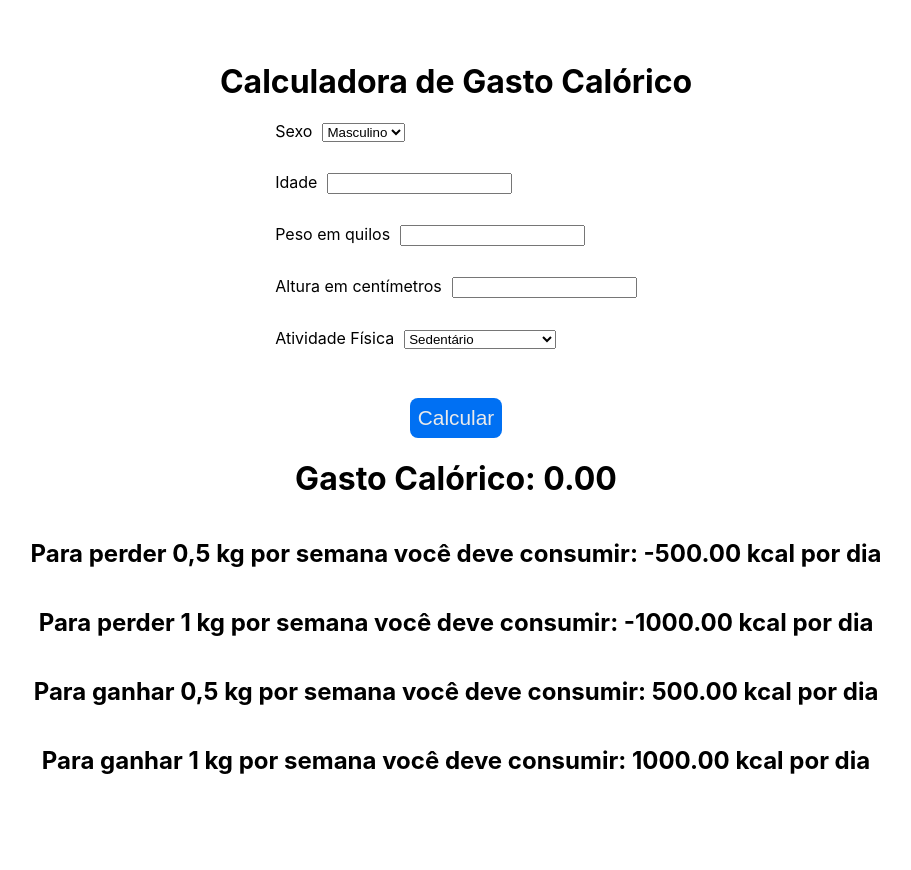
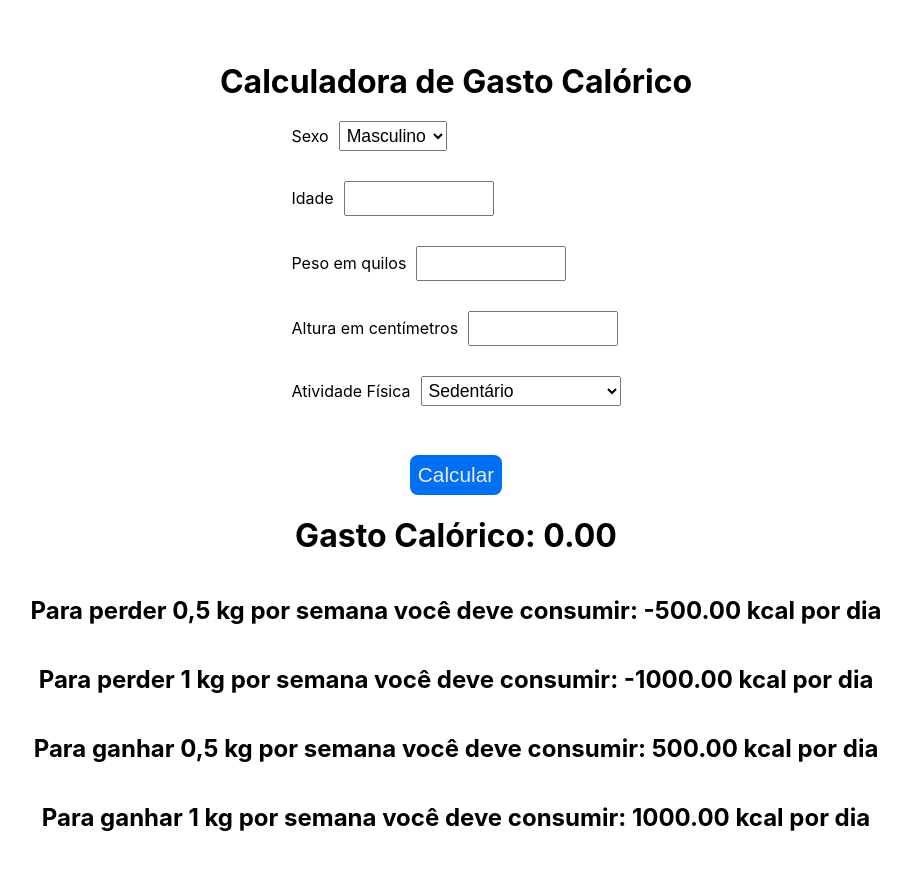
Before and after one commit to gabrielfpereira/gasto-calorico, a Next.js app: page /calculadora in a window 1280 px wide. Shown: the top 870 px of the page, without its empty margins (184-1095 px from the left). Built offline with nearby package versions, Linux system fonts and the light colour scheme.

Commit message:
estilização nas iinformações dos gastos calóricos

```diff
--- a/pages/calculadora/index.js
+++ b/pages/calculadora/index.js
@@ -41,7 +41,7 @@ export default function Calculadora (){
             <div className={styles.form}>
             <div className={styles.formGroup}>
                 <label>Sexo</label>
-                <select name='sexo' onChange={(item) => setSexo(item.target.value)}>
+                <select className={styles.selects} name='sexo' onChange={(item) => setSexo(item.target.value)}>
                     <option value={"Masculino"} defaultValue>Masculino</option>
                     <option value={"Feminino"}>Feminino</option>
                 </select>
@@ -49,22 +49,22 @@ export default function Calculadora (){
 
             <div className={styles.formGroup}>
                 <label>Idade</label>
-                <input name='idade' type={"number"} onChange={(item) => setIdade(item.target.value)}/>
+                <input className={styles.inputs} name='idade' type={"number"} onChange={(item) => setIdade(item.target.value)}/>
             </div>
 
             <div className={styles.formGroup}>
                 <label>Peso em quilos</label>
-                <input name='peso' type={"number"} onChange={(item) => setPeso(item.target.value)} />
+                <input className={styles.inputs} name='peso' type={"number"} onChange={(item) => setPeso(item.target.value)} />
             </div>
 
             <div className={styles.formGroup}>
                 <label>Altura em centímetros</label>
-                <input name='altura' type={"number"} onChange={(item) => setAltura(item.target.value)} />
+                <input className={styles.inputs} name='altura' type={"number"} onChange={(item) => setAltura(item.target.value)} />
             </div>
 
             <div className={styles.formGroup}>
                 <label>Atividade Física</label>
-                <select name='atividade' onChange={(item) => setAtividade(item.target.value)}>
+                <select className={styles.selects} name='atividade' onChange={(item) => setAtividade(item.target.value)}>
                     <option value={"Sedentario"} defaultValue>Sedentário</option>
                     <option value={"Ativo"}>Ativo - 3x por semana</option>
                 </select>
@@ -75,11 +75,11 @@ export default function Calculadora (){
 
             <h1>Gasto Calórico: {gasto.toFixed(2)}</h1>
 
-            <h2>Para perder 0,5 kg por semana você deve consumir: {(gasto - 500).toFixed(2)} kcal por dia</h2>
-            <h2>Para perder 1 kg por semana você deve consumir: {(gasto - 1000).toFixed(2)} kcal por dia</h2>
+            <h2 className={styles.infos}>Para perder 0,5 kg por semana você deve consumir: {(gasto - 500).toFixed(2)} kcal por dia</h2>
+            <h2 className={styles.infos}>Para perder 1 kg por semana você deve consumir: {(gasto - 1000).toFixed(2)} kcal por dia</h2>
 
-            <h2>Para ganhar 0,5 kg por semana você deve consumir: {(gasto + 500).toFixed(2)} kcal por dia</h2>
-            <h2>Para ganhar 1 kg por semana você deve consumir: {(gasto + 1000).toFixed(2)} kcal por dia</h2>
+            <h2 className={styles.infos}>Para ganhar 0,5 kg por semana você deve consumir: {(gasto + 500).toFixed(2)} kcal por dia</h2>
+            <h2 className={styles.infos}>Para ganhar 1 kg por semana você deve consumir: {(gasto + 1000).toFixed(2)} kcal por dia</h2>
         </div>
     )
 }
--- a/styles/Calculadora.module.css
+++ b/styles/Calculadora.module.css
@@ -43,3 +43,19 @@
   .formGroup input, .formGroup select {
     margin-left: 10px;
   }
+
+  .selects{
+    font-size: 1.1rem;
+    padding: 3px;
+  }
+
+  .inputs{
+    font-size: 1.1rem;
+    width: 150px;
+    padding: 5px;
+  }
+
+  .infos{
+    margin-left: 20px;
+    margin-right: 20px;
+  }
```
